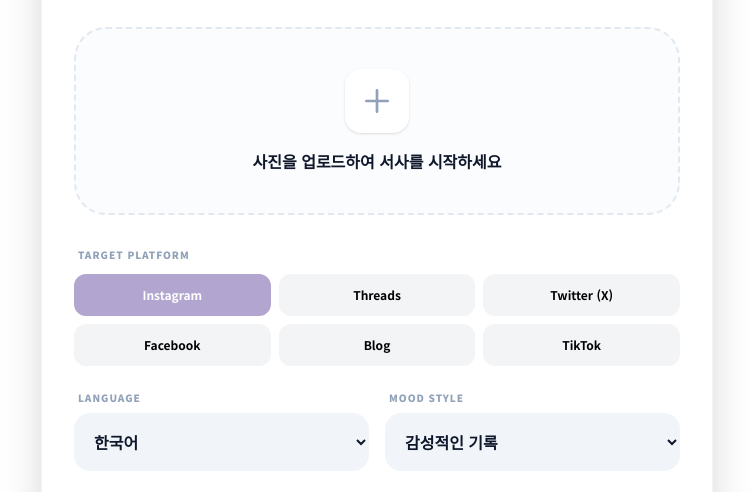
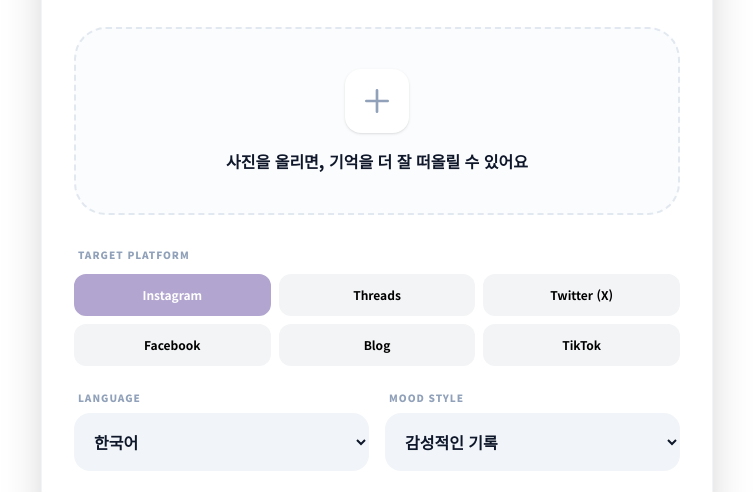
Before and after one commit to goodand/narrative-ai, a website built with Vite: page index.html in a window 1280 px wide. Shown: the part 231-723 px from the top of the page, without its empty margins (263-1016 px from the left). Built offline with nearby package versions, Linux system fonts and the light colour scheme; no server answers.

Commit message:
image upload message update

```diff
--- a/index.html
+++ b/index.html
@@ -153,7 +153,7 @@
                             <path stroke-linecap="round" stroke-linejoin="round" stroke-width="2" d="M12 4v16m8-8H4" />
                         </svg>
                     </div>
-                    <p class="text-slate-900 font-extrabold">사진을 업로드하여 서사를 시작하세요</p>
+                    <p class="text-slate-900 font-extrabold">사진을 올리면, 기억을 더 잘 떠올릴 수 있어요</p>
                 </div>
                 <!-- 미리보기 및 메타데이터 컨테이너 -->
                 <div id="preview-container" class="hidden">
```
